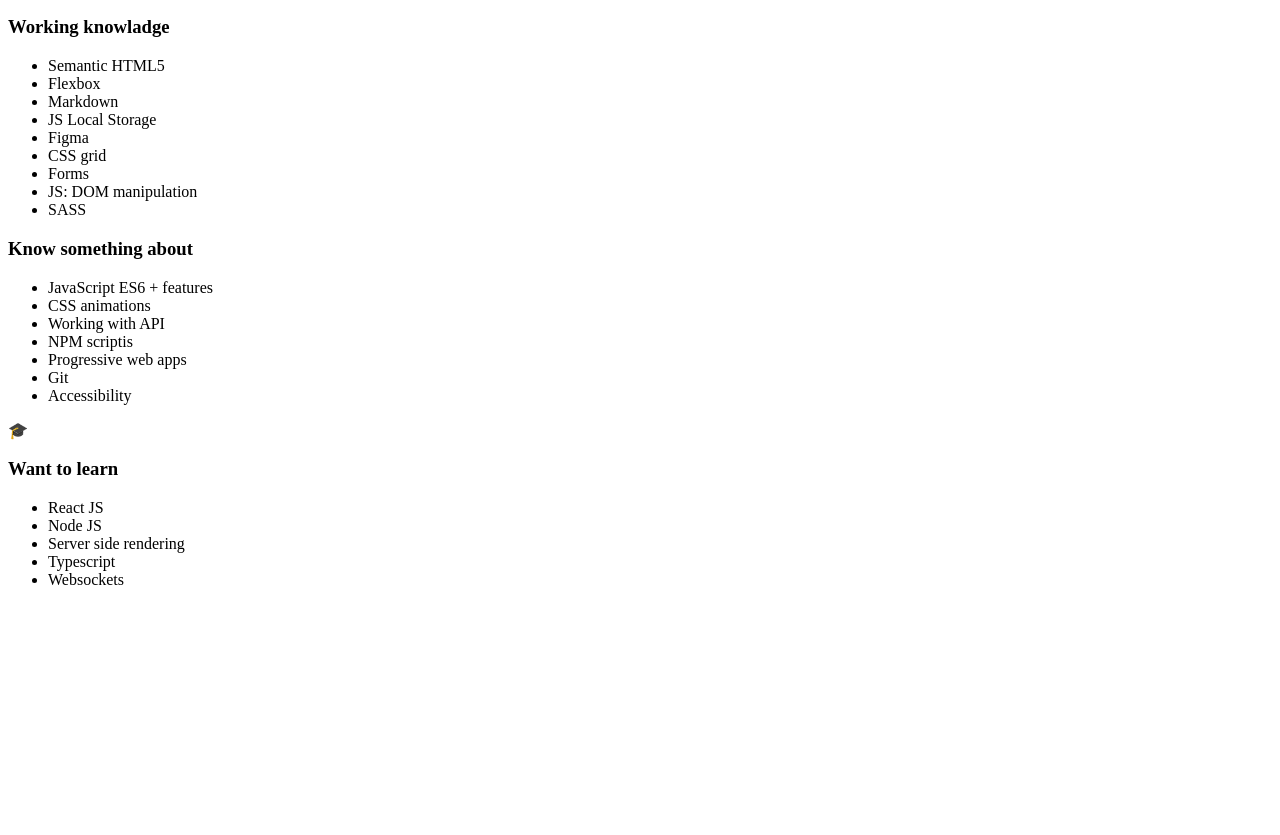
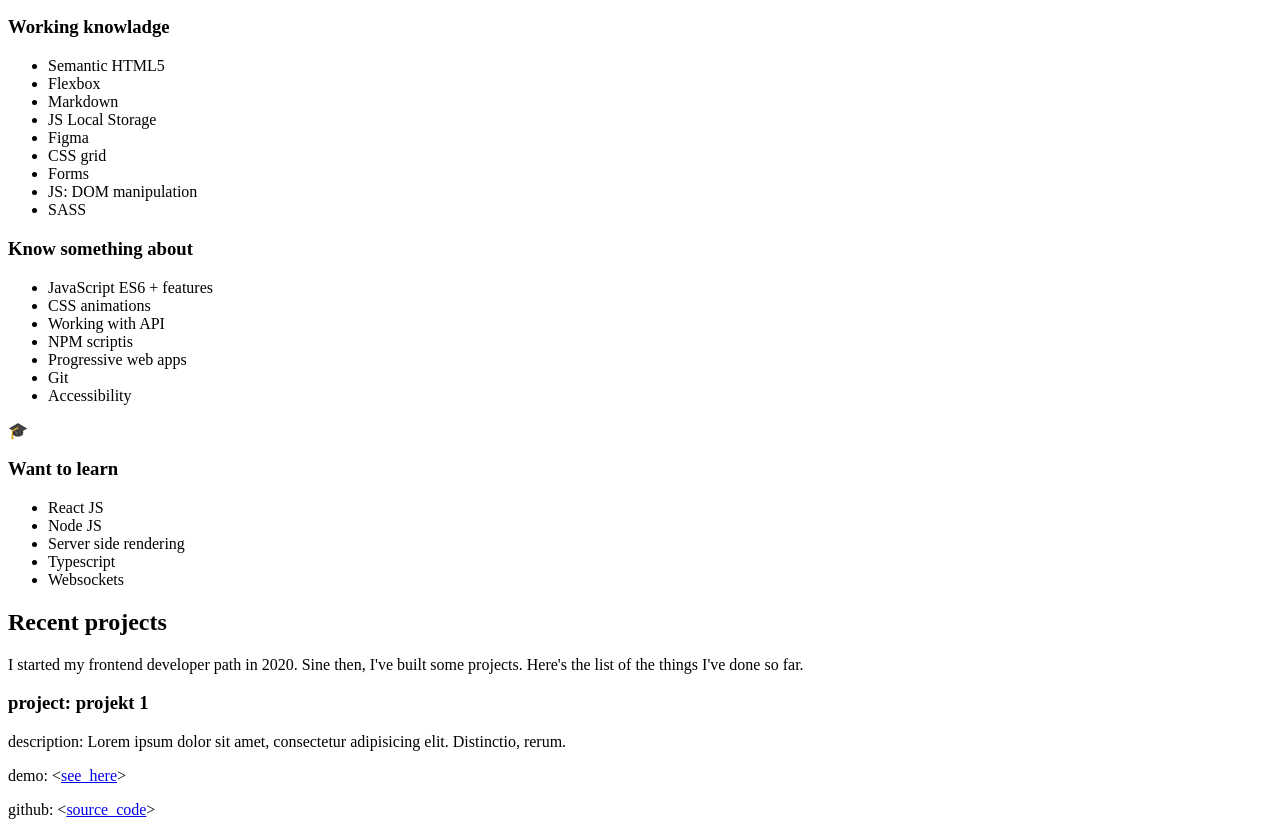
Before and after one commit to KYSU88/KYSU88.github.io, a plain HTML site: page src/pages/index.html in a window 1280 px wide. Shown: the part 235-1070 px from the top of the page. Before the commit the page ends 840 px from the top, so only its background shows below. Drawn offline with Linux system fonts and the light colour scheme.

Commit message:
Add projects section

```diff
--- a/src/pages/index.html
+++ b/src/pages/index.html
@@ -79,6 +79,32 @@
         </ul>
       </article>
     </section>
+    <section class="projects">
+      <h2 class="project__header">Recent projects</h2>
+      <p class="projects__description">
+        I started my frontend developer path in 2020. Sine then, I've built some projects. Here's the list of the things
+        I've done so far.
+      </p>
+      <div class="projects-grid">
+        <article class="project">
+          <h3 class="project__title">
+            <span>project: </span><span>projekt 1</span>
+          </h3>
+          <p>
+            <span>description: </span>
+            <span>Lorem ipsum dolor sit amet, consectetur adipisicing elit. Distinctio, rerum.</span>
+          </p>
+          <p>
+            <span>demo: </span>
+            <span>&lt;<a href="#" title="projekt1 - demo">see_here</a>&gt;</span>
+          </p>
+          <p>
+            <span>github: </span>
+            <span>&lt;<a href="#" title="projekt1 - code">source_code</a>&gt;</span>
+          </p>
+        </article>
+      </div>
+    </section>
   </main>
 </body>
 
```
